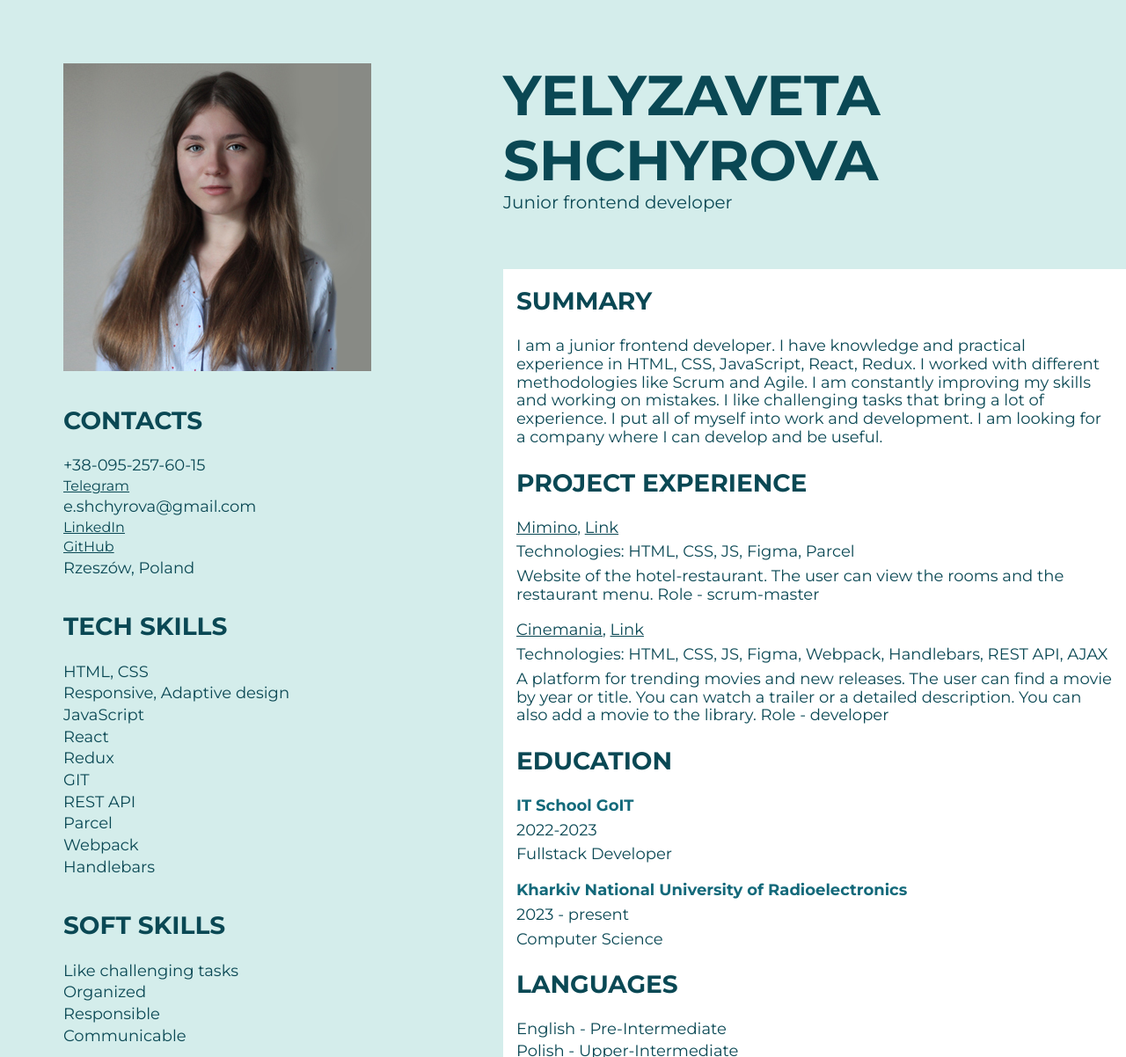
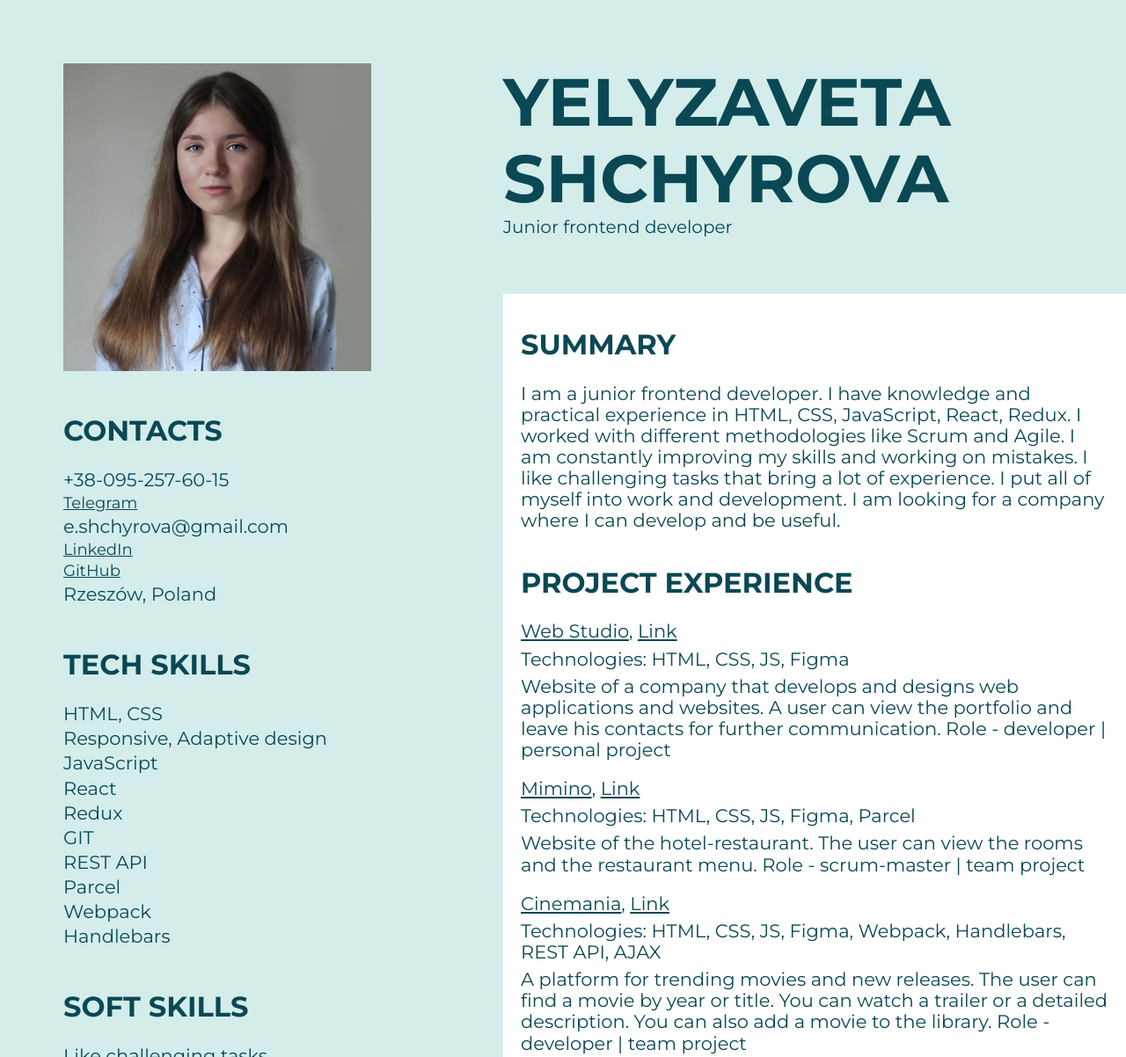
Before and after one commit to yeshchyrova/resume, a plain HTML site: page index.html in a window 1280 px wide. Shown: the top 1202 px of the page at 88% size. Drawn offline with nearby package versions, Linux system fonts and the light colour scheme.

Commit message:
Update to A4 format

```diff
--- a/css/styles.css
+++ b/css/styles.css
@@ -19,7 +19,7 @@ a {
 
 h1 {
   font-weight: 700;
-  font-size: 64px;
+  font-size: 76px;
   max-width: 500px;
 }
 
@@ -30,11 +30,11 @@ h2 {
 
 h2 {
   margin-bottom: 25px;
-  font-size: 28px;
+  font-size: 32px;
 }
 
 p {
-  font-size: 18px;
+  font-size: 21px;
   max-width: 850px;
 }
 
@@ -51,13 +51,17 @@ main {
   margin-left: 72px;
   display: flex;
   flex-direction: column;
-  gap: 40px;
+  gap: 50px;
 }
 
 .contacts ul, .tech-skills ul, .soft-skills ul, .languages ul {
   display: flex;
   flex-direction: column;
   gap: 4px;
+}
+
+.contacts a {
+  font-size: 18px;
 }
 
 .about {
@@ -95,8 +99,8 @@ main {
   background-color: #fff;
   display: flex;
   flex-direction: column;
-  padding: 20px 15px;
-  gap: 25px;
+  padding: 40px 20px;
+  gap: 40px;
 }
 
 .avatar {
--- a/index.html
+++ b/index.html
@@ -112,17 +112,24 @@
               <ul>
                 <li>
                   <p>
+                    <a href="https://elisbet017.github.io/goit-markup-hw-06/portfolio.html">Web Studio</a>, <a href="https://github.com/elisbet017/goit-markup-hw-06">Link</a>
+                  </p>
+                  <p>Technologies: HTML, CSS, JS, Figma</p>
+                  <p>Website of a company that develops and designs web applications and websites. A user can view the portfolio and leave his contacts for further communication. Role - developer | personal project</p>
+                </li>
+                <li>
+                  <p>
                     <a href="https://serhiisavchak.github.io/team-orion/">Mimino</a>, <a href="https://github.com/SerhiiSavchak/team-orion">Link</a>
                   </p>
                   <p>Technologies: HTML, CSS, JS, Figma, Parcel</p>
-                  <p>Website of the hotel-restaurant. The user can view the rooms and the restaurant menu. Role - scrum-master</p>
+                  <p>Website of the hotel-restaurant. The user can view the rooms and the restaurant menu. Role - scrum-master | team project</p>
                 </li>
                 <li>
                   <p>
                     <a href="https://sanya486.github.io/cinemania_by_DevTeam/">Cinemania</a>, <a href="https://github.com/Sanya486/cinemania_by_DevTeam">Link</a>
                   </p>
                   <p>Technologies: HTML, CSS, JS, Figma, Webpack, Handlebars, REST API, AJAX</p>
-                  <p>A platform for trending movies and new releases. The user can find a movie by year or title. You can watch a trailer or a detailed description. You can also add a movie to the library. Role - developer</p>
+                  <p>A platform for trending movies and new releases. The user can find a movie by year or title. You can watch a trailer or a detailed description. You can also add a movie to the library. Role - developer | team project</p>
                 </li>
               </ul>
             </div>
```
